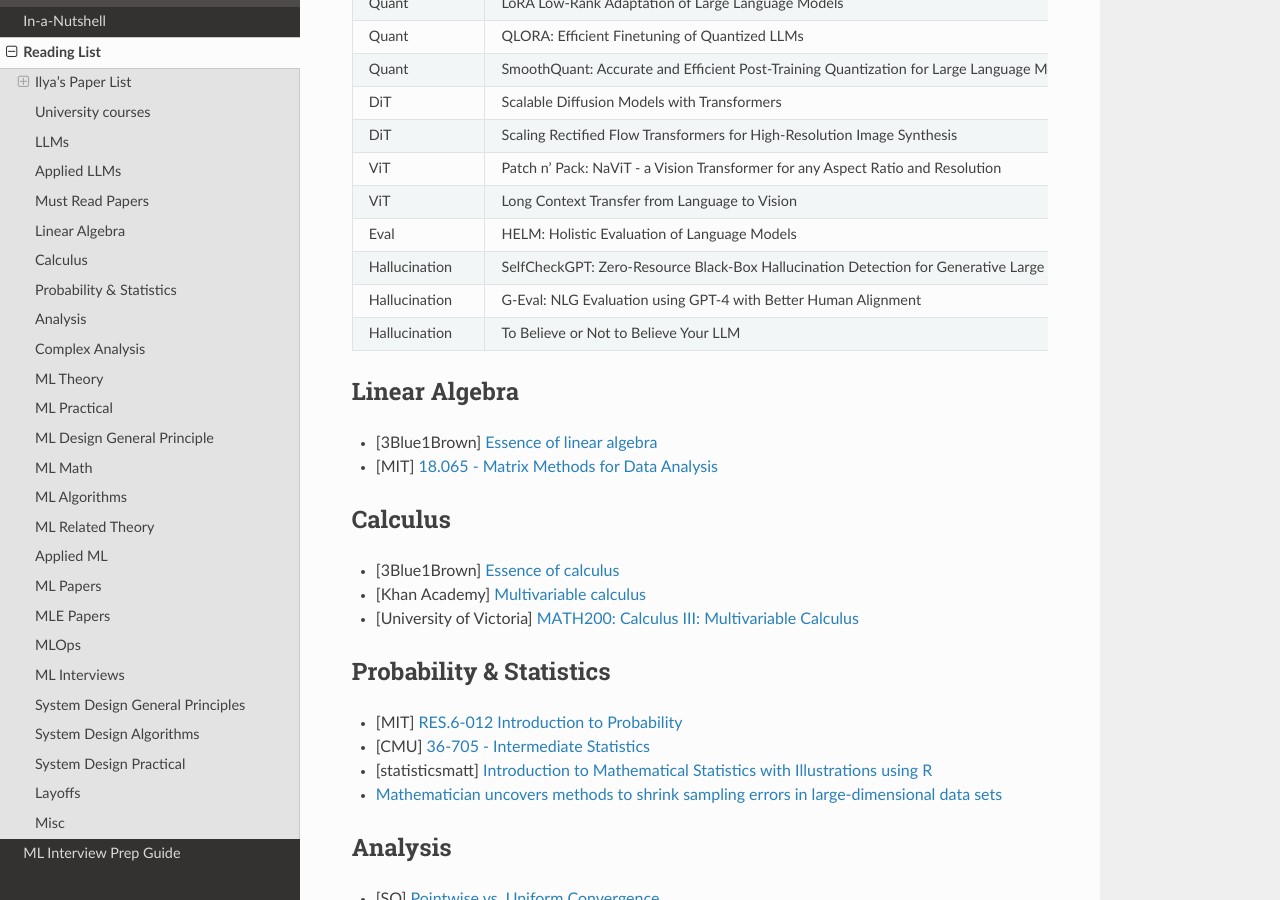
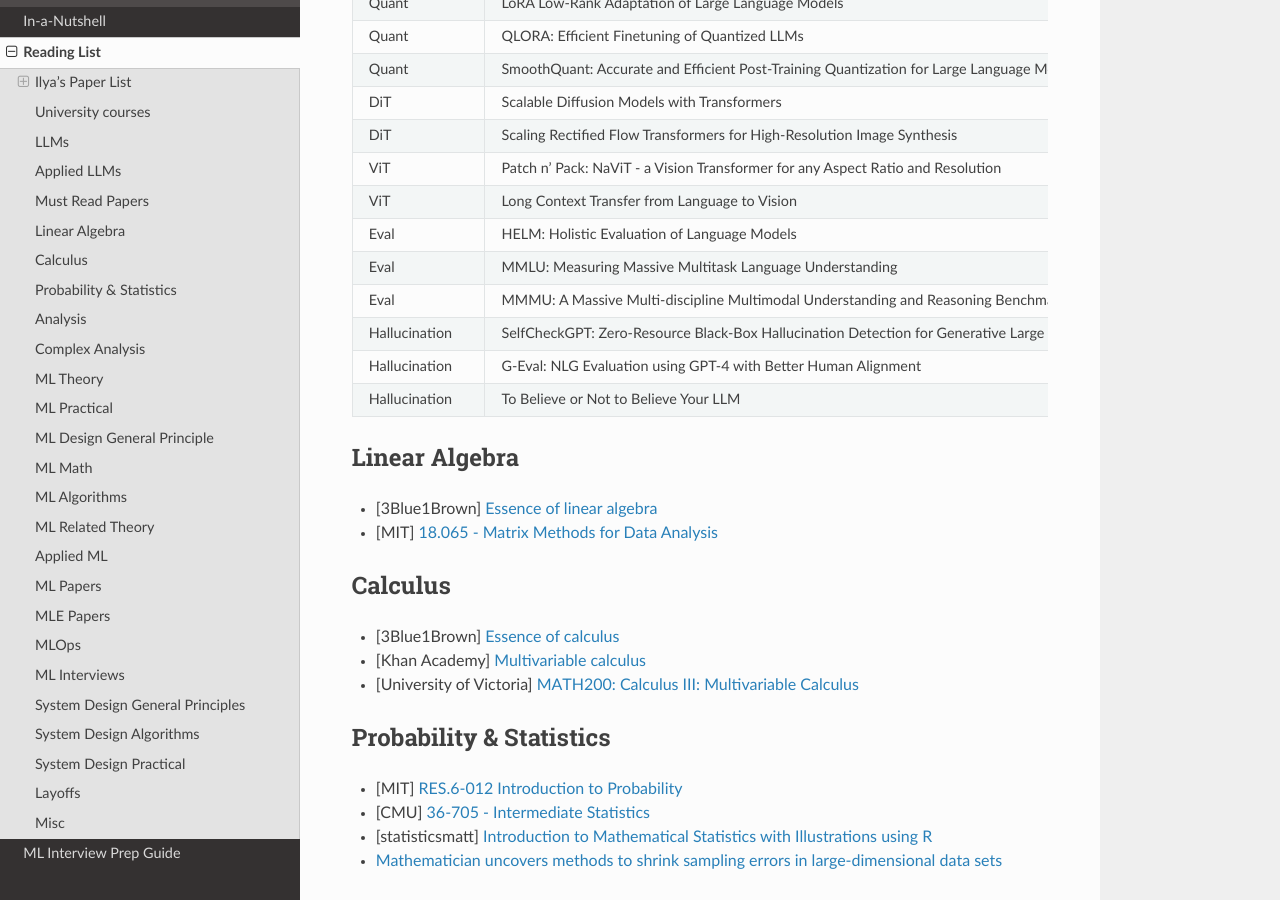
Before and after one commit to uselesstechjunks/leetcode, a Sphinx documentation site: the page built from docs/source/readlist.rst, in a window 1280 px wide and 900 px high, scrolled down 5292 px. Built offline with Sphinx 7.4.7 and the Read the Docs theme 2.0.0, drawn with Linux system fonts in a browser that asks for light colours.

Commit message:
Update readlist.rst (#311)

```diff
--- a/docs/source/readlist.rst
+++ b/docs/source/readlist.rst
@@ -197,6 +197,8 @@ Must Read Papers
 		ViT, Patch n' Pack: NaViT - a Vision Transformer for any Aspect Ratio and Resolution
 		ViT, Long Context Transfer from Language to Vision
 		Eval, HELM: Holistic Evaluation of Language Models
+		Eval, MMLU: Measuring Massive Multitask Language Understanding
+		Eval, MMMU: A Massive Multi-discipline Multimodal Understanding and Reasoning Benchmark for Expert AGI
 		Hallucination, SelfCheckGPT: Zero-Resource Black-Box Hallucination Detection for Generative Large Language Models
 		Hallucination, G-Eval: NLG Evaluation using GPT-4 with Better Human Alignment
 		Hallucination, To Believe or Not to Believe Your LLM
```
